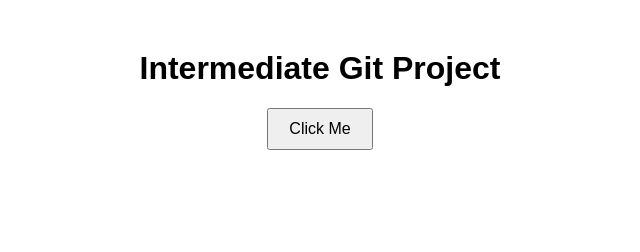
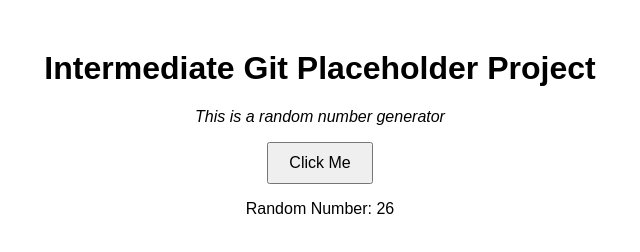
Before and after one commit to NinJB/intermediate-git-project, a plain HTML site: page index.html in a window 1280 px wide. Both pictures are taken after a click on the button "Click Me". Shown: the whole page, without its empty margins (320-960 px from the left). Drawn offline with Linux system fonts and the light colour scheme.

Commit message:
fix: add UpdateMessage function to ui.js and update index.html

```diff
--- a/index.html
+++ b/index.html
@@ -8,13 +8,12 @@
 </head>
 
 <body>
-    <h1>Intermediate Git Project</h1>
+    <h1>Intermediate Git Placeholder Project</h1>
+    <p><i>This is a random number generator</i></p>
     <button id="actionButton">Click Me</button>
-    <p id="message"></p>
+    <p id="message"><b>Click the button to get a random number!</b></p>
 
-    <script src="src/utils.js"></script>
-    <script src="src/ui.js"></script>
-    <script src="src/main.js"></script>
+    <script type="module" src="src/main.js"></script>
 </body>
 
 </html>
--- a/src/ui.js
+++ b/src/ui.js
@@ -1 +1,14 @@
+import { getRandomNumber } from './utils.js';
+
 console.log('UI module loaded');
+
+function updateMessage() {
+    const messageElement = document.getElementById('message');
+    if (messageElement) {
+        messageElement.textContent = `Random Number: ${getRandomNumber()}`;
+    } else {
+        console.error('Element with id "message" not found!');
+    }
+}
+
+export { updateMessage };
```
